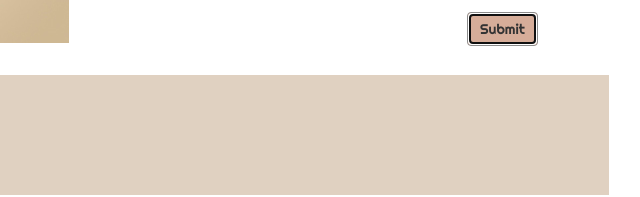
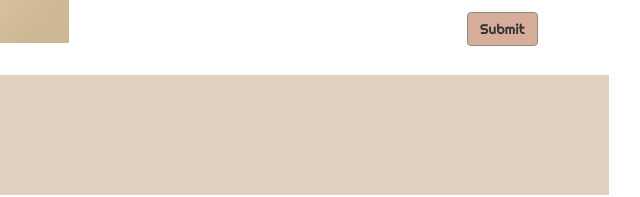
Before and after one commit to eallaner/simpleSignupForm, a plain HTML site: page index.html in a window 1280 px wide. Both pictures are taken after typing "Sample", "Sample", "name@example.com" into the empty fields and a click on the button "Submit". Shown: the part 341-538 px from the top of the page, 506-1146 px from the left. Drawn offline with nearby package versions, Linux system fonts and the light colour scheme.

Commit message:
customize the focus for submit button

```diff
--- a/style.css
+++ b/style.css
@@ -100,6 +100,10 @@ form button:hover{
 	background-color:rgba(153,51,0,0.8) !important;
 }
 
+form button:focus{
+	 outline: 0 none !important;
+}
+
 .form-group input{
 	font-family: 'Righteous', cursive;
     font-size:1.1em;
```
